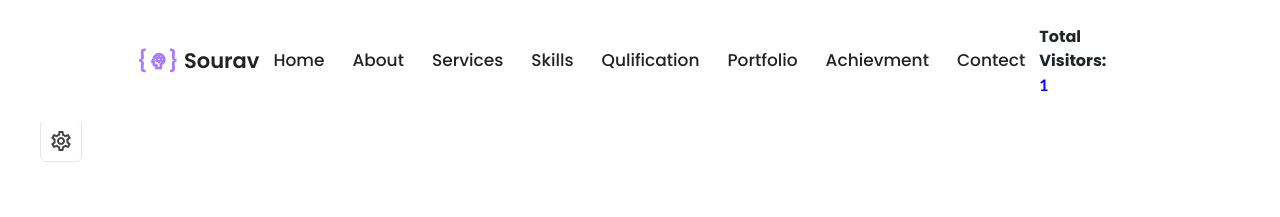
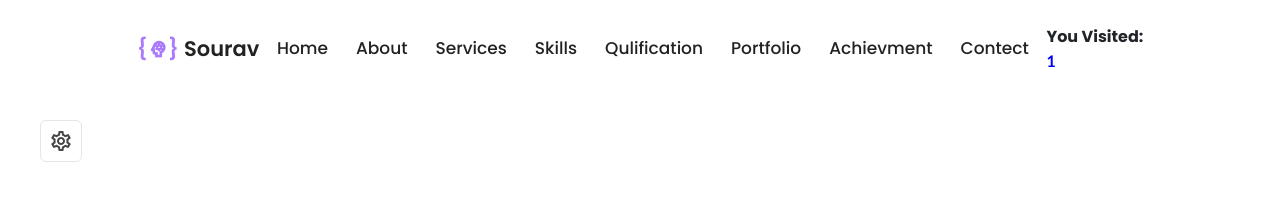
Before and after one commit to SouravNaga/souravnaga70, a plain HTML site: page index.html in a window 1280 px wide. Shown: the top 217 px of the page. Drawn offline with nearby package versions, Linux system fonts and the light colour scheme; some icons are missing.

Commit message:
change test for adding visitors count

```diff
--- a/index.html
+++ b/index.html
@@ -89,7 +89,7 @@
 					<li><a href="#Review_Portion">Achievment</a></li>
 					<li><a href="#Contect_Me_Portion">Contect</a></li>
 				</div>
-				<b>Total Visitors:<div class="website-counter"></div></b>
+				<b>You Visited:<div class="website-counter"></div></b>
 
 				<div class="small_navbar">
 					<div class="nav_btn dropdown-toggle" id="menu1" data-toggle="dropdown"><span class="material-icons-outlined">grid_view</span></div>
```
